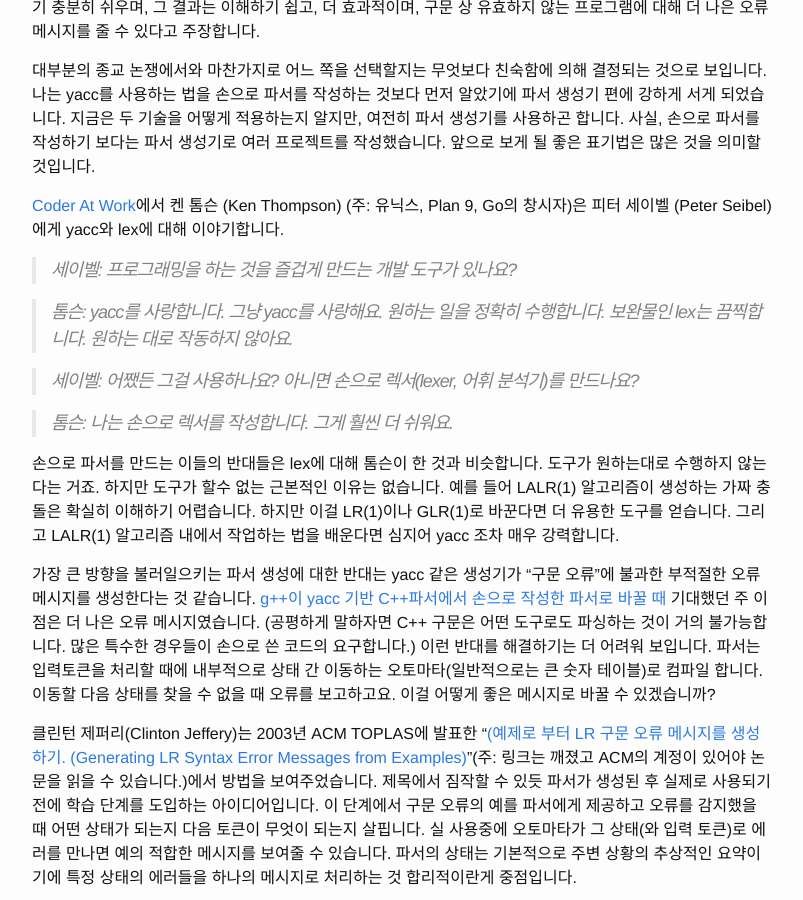
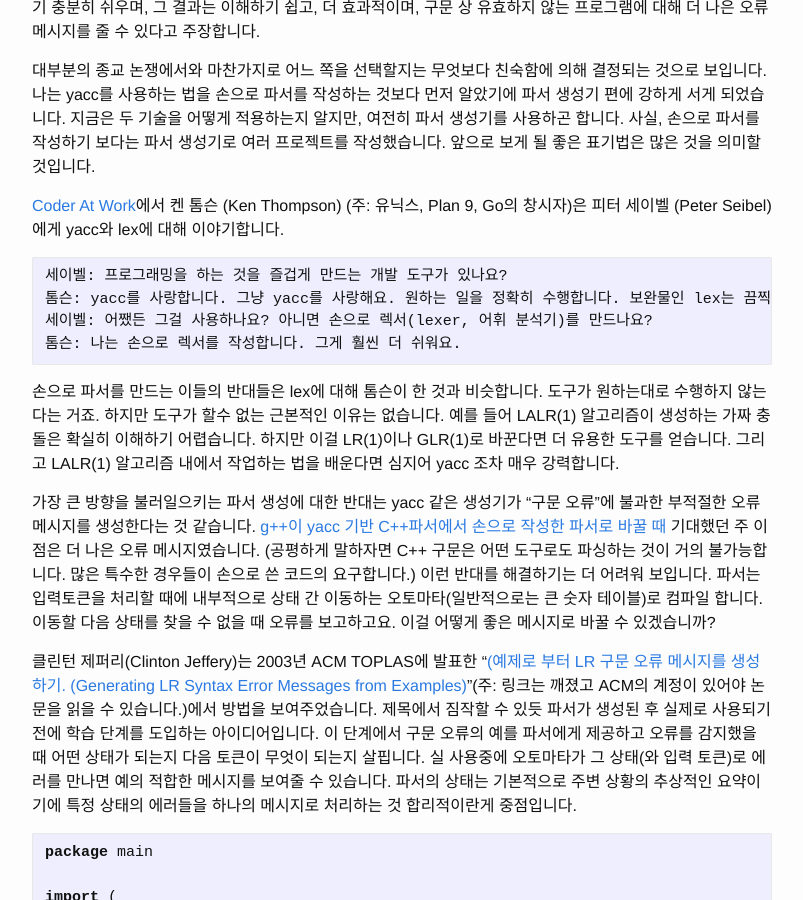
Before and after one commit to dalinaum/dalinaum.github.io, a Jekyll site: the page built from _posts/2021-02-04-yyerror.markdown, in a window 1280 px wide and 900 px high, scrolled down 369 px. Shown: the whole window, without its empty margins (238-1041 px from the left). Built offline with Jekyll 4.4.1, drawn with Linux system fonts in a browser that asks for light colours; some of the changed lines change nothing that is shown.

Commit message:
포매팅 변경

```diff
--- a/_posts/2021-02-04-yyerror.markdown
+++ b/_posts/2021-02-04-yyerror.markdown
@@ -13,13 +13,10 @@
 
 [Coder At Work](http://books.google.com/books?id=nneBa6-mWfgC&printsec=frontcover&dq=coders+at+work&ei=RNRfS5fzMIO-zATqi-WlBw&cd=1#v=onepage&q=yacc&f=false)에서 켄 톰슨 (Ken Thompson) (주: 유닉스, Plan 9, Go의 창시자)은 피터 세이벨 (Peter Seibel)에게 yacc와 lex에 대해 이야기합니다.
 
-> 세이벨: 프로그래밍을 하는 것을 즐겁게 만드는 개발 도구가 있나요?
-
-> 톰슨: yacc를 사랑합니다. 그냥 yacc를 사랑해요. 원하는 일을 정확히 수행합니다. 보완물인 lex는 끔찍합니다. 원하는 대로 작동하지 않아요.
-
-> 세이벨: 어쨌든 그걸 사용하나요? 아니면 손으로 렉서(lexer, 어휘 분석기)를 만드나요?
-
-> 톰슨: 나는 손으로 렉서를 작성합니다. 그게 훨씬 더 쉬워요.
+    세이벨: 프로그래밍을 하는 것을 즐겁게 만드는 개발 도구가 있나요?
+    톰슨: yacc를 사랑합니다. 그냥 yacc를 사랑해요. 원하는 일을 정확히 수행합니다. 보완물인 lex는 끔찍합니다. 원하는 대로 작동하지 않아요.
+    세이벨: 어쨌든 그걸 사용하나요? 아니면 손으로 렉서(lexer, 어휘 분석기)를 만드나요?
+    톰슨: 나는 손으로 렉서를 작성합니다. 그게 훨씬 더 쉬워요.
 
 손으로 파서를 만드는 이들의 반대들은 lex에 대해 톰슨이 한 것과 비슷합니다. 도구가 원하는대로 수행하지 않는다는 거죠. 하지만 도구가 할수 없는 근본적인 이유는 없습니다. 예를 들어 LALR(1) 알고리즘이 생성하는 가짜 충돌은 확실히 이해하기 어렵습니다. 하지만 이걸 LR(1)이나 GLR(1)로 바꾼다면 더 유용한 도구를 얻습니다. 그리고 LALR(1) 알고리즘 내에서 작업하는 법을 배운다면 심지어 yacc 조차 매우 강력합니다.
 
```
